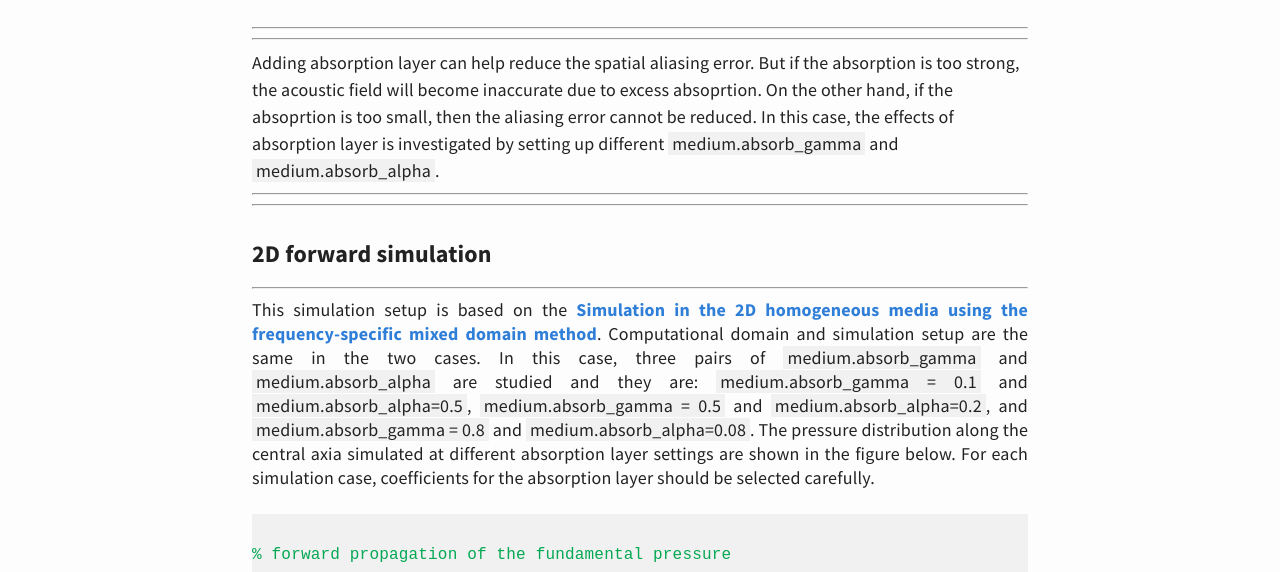
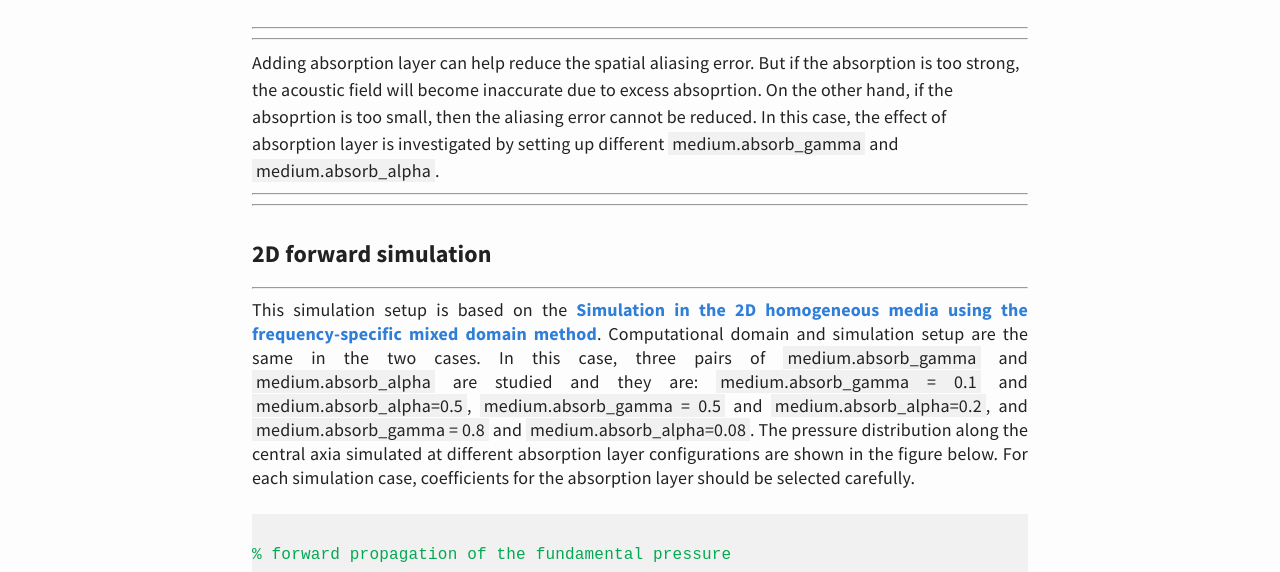
Before and after one commit to m-SOUND/mSOUND, a Jekyll site: the page built from _posts/2019-04-17-2D_absorption.html, in a window 1280 px wide. Shown: the part 308-880 px from the top of the page. Built offline with Jekyll 4.4.1, drawn with Linux system fonts in a browser that asks for light colours.

Commit message:
Update 2019-04-17-2D_absorption.html

```diff
--- a/_posts/2019-04-17-2D_absorption.html
+++ b/_posts/2019-04-17-2D_absorption.html
@@ -7,7 +7,7 @@ title: Add absorption layer to the FSMDM
 <hr>
 Adding absorption layer can help reduce the spatial aliasing error. But if the absorption is too strong, the acoustic field will become
 inaccurate due to excess absoprtion. On the other hand, if the absoprtion is too small, then the aliasing error cannot be reduced.
-In this case, the effects of absorption layer is investigated by setting up different
+In this case, the effect of absorption layer is investigated by setting up different
  <span style="background-color:#f1f1f1">medium.absorb_gamma</span> and <span style="background-color:#f1f1f1">medium.absorb_alpha</span>.
 <hr>
 <hr>
@@ -27,7 +27,7 @@ This simulation setup is based on the
  <span style="background-color:#f1f1f1">medium.absorb_gamma = 0.1</span> and <span style="background-color:#f1f1f1">medium.absorb_alpha=0.5</span>,
  <span style="background-color:#f1f1f1">medium.absorb_gamma = 0.5</span> and <span style="background-color:#f1f1f1">medium.absorb_alpha=0.2</span>, and
  <span style="background-color:#f1f1f1">medium.absorb_gamma = 0.8</span> and <span style="background-color:#f1f1f1">medium.absorb_alpha=0.08</span>.
- The pressure distribution along the central axia simulated at different absorption layer settings are shown in the figure below. For
+ The pressure distribution along the central axia simulated at different absorption layer configurations are shown in the figure below. For
  each simulation case, coefficients for the absorption layer should be selected carefully.
 <pre>
 <code>
```
